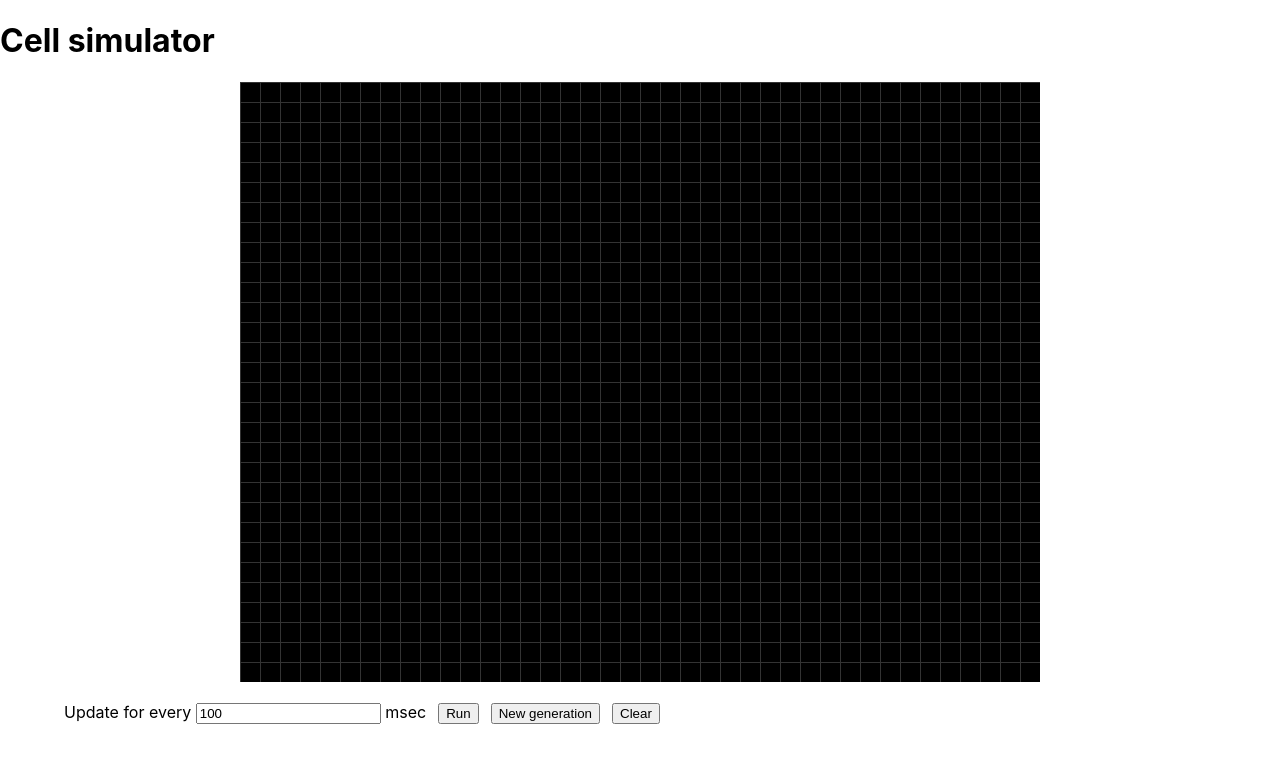
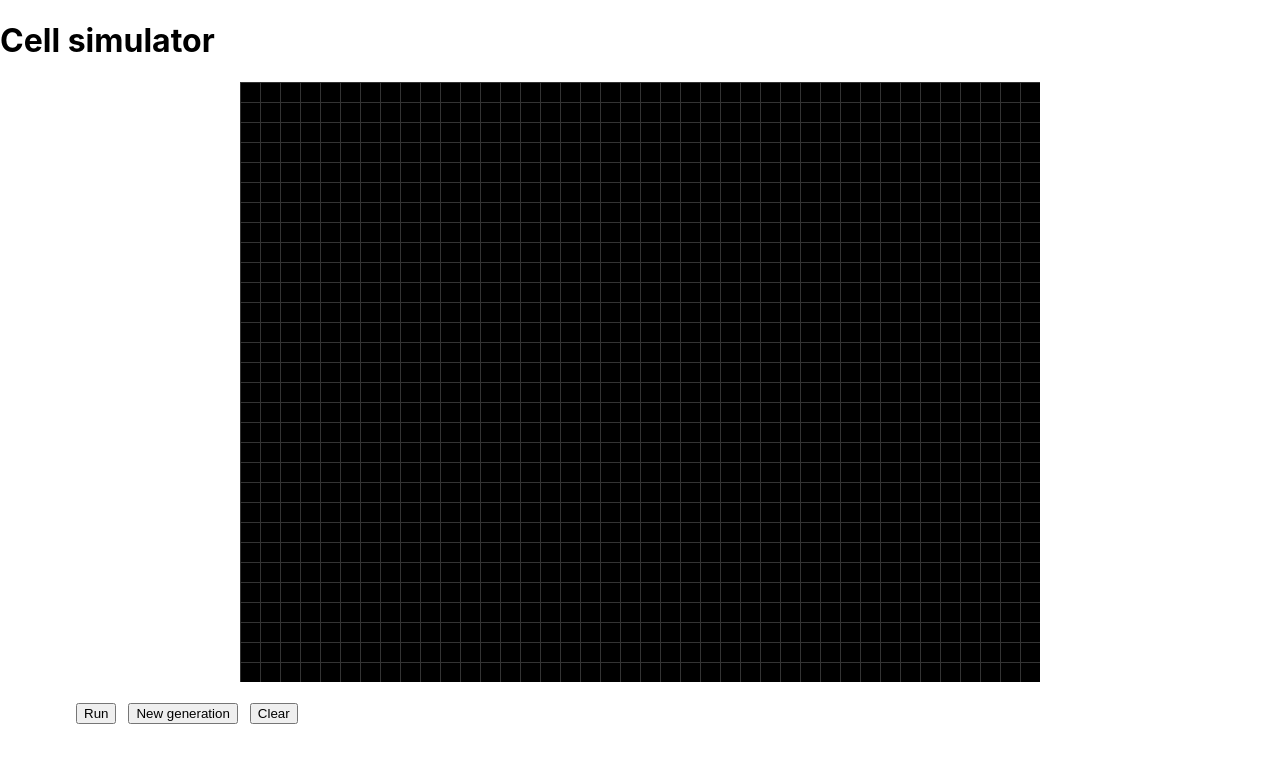
Before and after one commit to gouthamipeddiraju-zz/cell-simulator-code-test, a React (Create React App) app: page / in a window 1280 px wide. Shown: the top 762 px of the page. Built offline with nearby package versions, Linux system fonts and the light colour scheme.

Commit message:
added run feature

```diff
--- a/src/components/cells.tsx
+++ b/src/components/cells.tsx
@@ -31,7 +31,7 @@ const Cell = ({ x, y }: CellProps) => (
     }} />
 )
 
-const getBoardData = () => {
+const emptyBoard = () => {
     let board: Array<any> = [];
     for (let y = 0; y < ROW; y++) {
         board[y] = [];
@@ -49,11 +49,11 @@ const Cells: FunctionComponent = () => {
         cols: COLS,
         cells: [],
         isRunning: false,
-        interval: 100,
-        board: getBoardData()
+        interval: 1000,
+        board: emptyBoard()
     })
 
-    const { rows, cols, cells, board, isRunning, interval, timeoutHandler } = state
+    const { rows, cols, cells, board, isRunning, interval } = state
 
     const divRef = useRef<HTMLDivElement>(null);
 
@@ -100,7 +100,7 @@ const Cells: FunctionComponent = () => {
     };
 
     const handleClear = () => {
-        const newBoard = getBoardData()
+        const newBoard = emptyBoard()
         setState({ ...state, board: newBoard, cells: makeCells(newBoard) });
     };
 
@@ -115,17 +115,8 @@ const Cells: FunctionComponent = () => {
         setState({ ...state, board: newBoard, cells: makeCells(newBoard) });
     }
 
-    const stopGame = () => {
-        setState({ ...state, isRunning: false });
-        if (timer.current) {
-            window.clearTimeout(timer.current);
-        }
-    };
-
-    const runIteration = () => {
-        setState({ ...state, board: getBoardData(), isRunning: true });
-
-        let newBoard = getBoardData();
+    const runGame = () => {
+        let newBoard = emptyBoard()
 
         for (let y = 0; y < rows; y++) {
             for (let x = 0; x < cols; x++) {
@@ -143,13 +134,10 @@ const Cells: FunctionComponent = () => {
                 }
             }
         }
+
         setState({
             ...state, isRunning: true, board: newBoard, cells: makeCells(newBoard)
         });
-
-        timer.current = window.setTimeout(() => {
-            runIteration();
-        }, interval)
     }
 
     const calculateNeighbors = (board, x, y) => {
@@ -194,21 +182,10 @@ const Cells: FunctionComponent = () => {
                 ))}
             </div>
             <div className="controls">
-                Update for every{' '}
-                <input
-                    value={interval}
-                    onChange={handleIntervalChange}
-                />{" "}
-                msec
-                {isRunning ? (
-                    <button className="button" onClick={stopGame}>
-                        Stop
-                    </button>
-                ) : (
-                    <button className="button" onClick={runIteration}>
-                        Run
-                    </button>
-                )}
+
+                <button className="button" onClick={runGame}>
+                    Run
+                </button>
                 <button className="button" onClick={newGen}>
                     New generation
                 </button>
```
